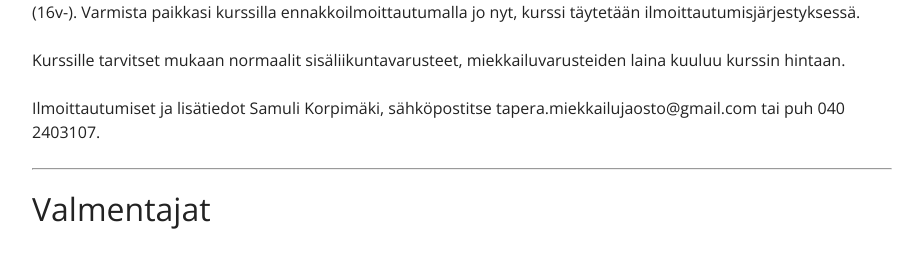
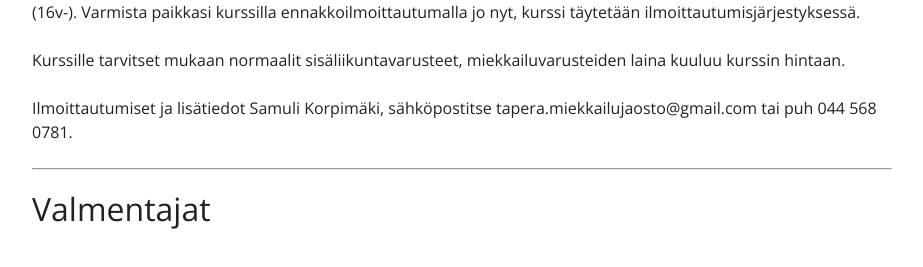
Before and after one commit to omahlama/eramiekkailu.fi, a Jekyll site: the page built from index.md, in a window 1280 px wide. Shown: the part 829-1096 px from the top of the page, without its empty margins (178-1101 px from the left). Built offline with Jekyll 4.4.1, drawn with Linux system fonts in a browser that asks for light colours.

Commit message:
Samulin puhelinnumero

```diff
--- a/index.md
+++ b/index.md
@@ -20,7 +20,7 @@ Seuraavat alkeiskurssi järjestätään tammikuussa 2016. Alkeiskurssi järjeste
 
 Kurssille tarvitset mukaan normaalit sisäliikuntavarusteet, miekkailuvarusteiden laina kuuluu kurssin hintaan.
 
-Ilmoittautumiset ja lisätiedot Samuli Korpimäki, sähköpostitse tapera.miekkailujaosto@gmail.com tai puh 040 2403107.
+Ilmoittautumiset ja lisätiedot Samuli Korpimäki, sähköpostitse tapera.miekkailujaosto@gmail.com tai puh 044 568 0781.
 
 <hr>
 
```
